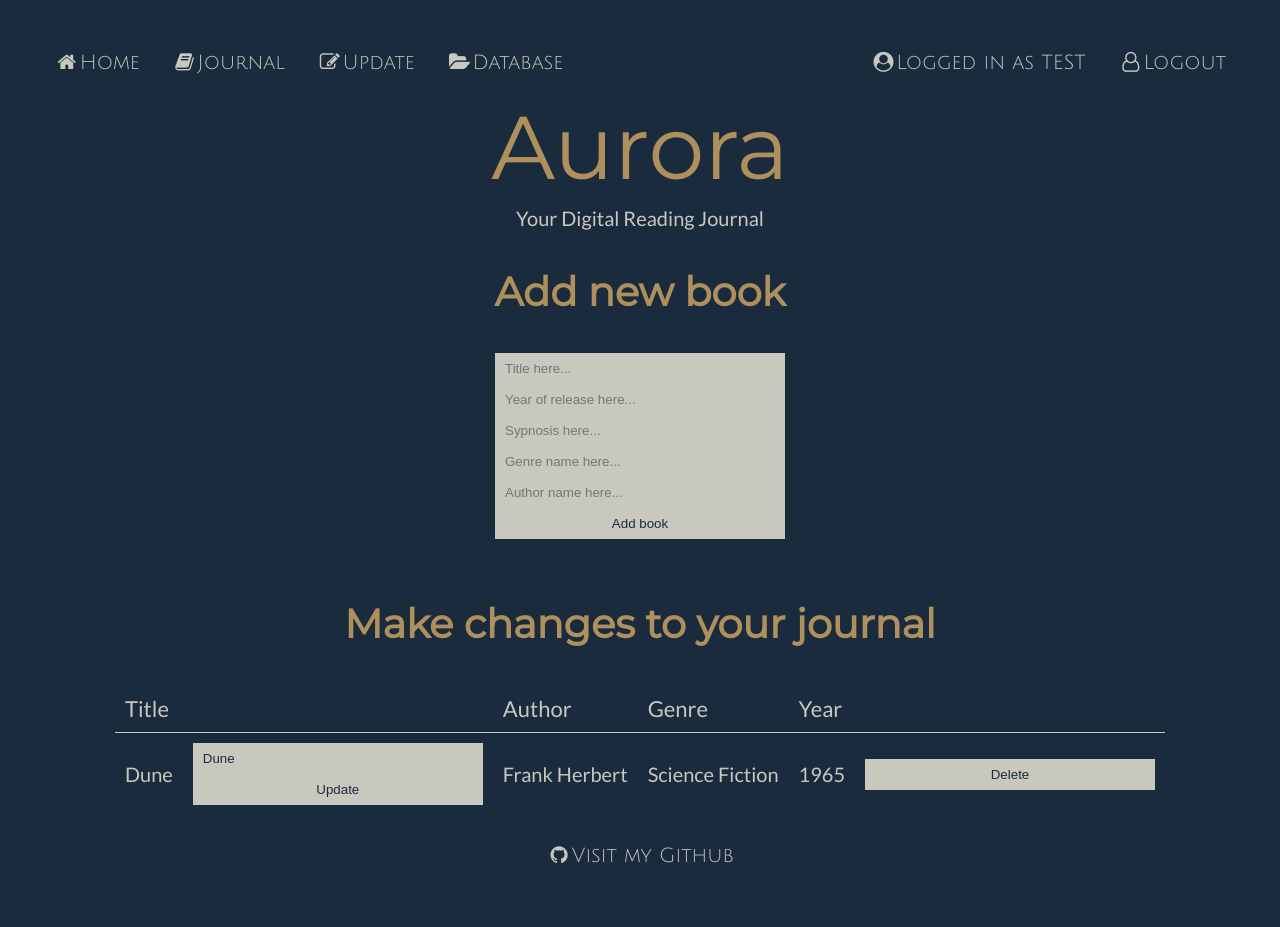
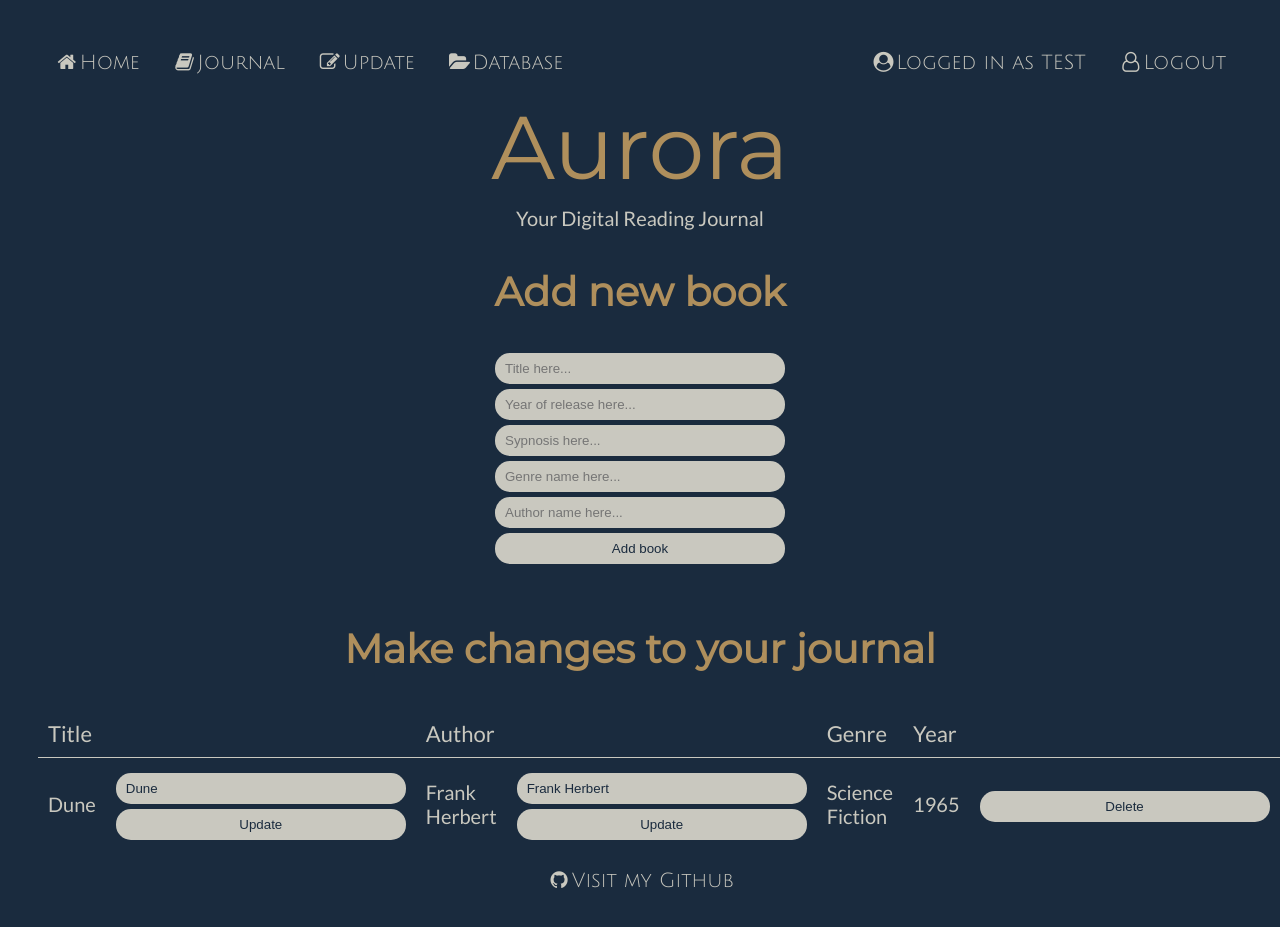
Before and after one commit to StephenHuang17253/aurora, a Flask app: page /update in a window 1280 px wide. After the commit the page ends 888 px from the top, so only its background shows below. Run offline with Flask 2, Linux system fonts and the light colour scheme; a user stored in the database is signed in; data comes from the database, SQL or seed files in the repository.

Commit message:
0.49 - Add border-radius to inputs and buttons
They look so much better now.

```diff
--- a/main.py
+++ b/main.py
@@ -78,6 +78,20 @@ def updatetitle():
         db.session.commit()
     except Exception as e:
         print("Could not update title")
+        print(e)
+    return redirect("/journal")
+
+
+@app.route('/updateauthor', methods=["POST"])
+def updateauthor():
+    try:
+        newauthor = request.form.get("newauthor") #First we request the new author.
+        oldauthor = request.form.get("oldauthor") #Then we look for the old author.
+        author = db.session.query(models.Books).filter_by(authors=oldauthor).first_or_404() #Finds the first author that matches the old author.
+        author.name = newauthor
+        db.session.commit()
+    except Exception as e:
+        print("Could not update author")
         print(e)
     return redirect("/journal")
 
--- a/models.py
+++ b/models.py
@@ -20,7 +20,7 @@ class Books (db.Model):
     __tablename__ = "Books"
     bookid = db.Column(db.Integer, primary_key=True)
     title = db.Column(db.String(80))
-    sypnosis = db.Column(db.String(80))
+    synopsis = db.Column(db.String(80))
     year = db.Column(db.String(80))
 
     authors = db.relationship("Authors", secondary=BooksAuthors, back_populates="books")
--- a/static/styles.css
+++ b/static/styles.css
@@ -24,6 +24,8 @@
     --main-color: #af8f5c;
     --sub-color: #3a506c;
     --text-color: #c9c8bf;
+    --button-color-green: #2E8B57;
+    --button-color-red: #B22222;
     --font-aurora: "Montserrat";
     --font-header: "Montserrat";
     --font-body: "Lato";
@@ -50,6 +52,17 @@ h1 {
     padding: 10px;
 }
 
+h2 {
+    font-family: var(--font-header);
+    color:  var(--main-color) ;
+    padding: 10px;
+}
+
+h3 {
+    font-family: var(--font-header);
+    color:  var(--main-color) ;
+    padding: 10px;
+}
 
 header {
     font-family: var(--font-aurora);
@@ -117,6 +130,8 @@ input {
     box-sizing: border-box;
     margin: auto;
     width: 290px;
+    border-radius: 15px;
+    margin-top: 5px;
 }
 input:focus {
     background-color: var(--main-color);
@@ -124,7 +139,7 @@ input:focus {
 }
 
 input[type=submit]:hover {
-    background-color: var(--sub-color);
+    background-color: var(--button-color-green);
 }
 
 input[type=submit] {
@@ -154,10 +169,6 @@ table {
 
 th, td {
     text-align: left;
-    padding: 10px;
-}
-
-p {
     padding: 10px;
 }
 
@@ -205,21 +216,24 @@ a:active {
 .button {
     transition-duration: 0.25  s;
     cursor: pointer;
+    border-radius: 15px;
+    margin-top: 5px;
 }
 
 .button[value='Add book']:hover{
-    background-color: #2E8B57;
+    background-color: var(--button-color-green);
 }
 
 .button[value=Update]:hover{
-    background-color: #2E8B57;
+    background-color: var(--button-color-green);
 }
 
 .button[value=Delete]:hover{
-    background-color: #B22222;
+    background-color: var(--button-color-red);
 }
 
 footer {
+    padding-top: 20px;
     left: 0;
     bottom: 0;
     width: 100%;
--- a/templates/book.html
+++ b/templates/book.html
@@ -9,8 +9,9 @@
 <a href="/author/{{ book.authors|map(attribute='name')|join(', ') }}">{{ book.authors|map(attribute="name")|join(", ") }}</a>
  and released in the year {{book.year}}.<br>
 
-<br>Sypnosis: {{book.sypnosis}} </br>
-</p>
+<h3>Book Synopsis</h3>
+<p>{{book.synopsis}}</p>
+
 
 
 {% endblock %}
--- a/templates/footer.html
+++ b/templates/footer.html
@@ -1,3 +1,3 @@
 <footer>
-    <p><a href="https://github.com/StephenHuang17253/aurora"><i class="fa fa-fw fa-github"></i>Visit my Github</a></p>
+    <a href="https://github.com/StephenHuang17253/aurora"><i class="fa fa-fw fa-github"></i>Visit my Github</a>
 </footer>
--- a/templates/update.html
+++ b/templates/update.html
@@ -15,7 +15,7 @@
 <table id="editjournal">
     <tr>
         <th colspan = 2>Title</th>
-        <th colspan = 1>Author</th>
+        <th colspan = 2>Author</th>
         <th colspan = 1>Genre</th>
         <th colspan = 2>Year</th>
     </tr>
@@ -28,10 +28,18 @@
             <input type="text" value="{{book.title}}" name="newtitle">
             <input type="submit" class="button" value="Update">
           </form>
+       </td>
+        <td> <a href="/author/{{ book.authors|join(', ', attribute='name') }}">{{ book.authors|map(attribute="name")|join(", ") }}</a></td>
+        <td>
+          <form method="POST" action='/updateauthor' style="display: inline" autocomplete="off">
+            <input type="hidden" value="{{ book.authors|join(', ', attribute='name') }}" name="oldauthor">
+            <input type="text" value="{{ book.authors|join(', ', attribute='name') }}" name="newauthor">
+            <input type="submit" class="button" value="Update">
+          </form>
         </td>
-        <td> <a href="/author/{{ book.authors|map(attribute='name')|join(', ') }}">{{ book.authors|map(attribute="name")|join(", ") }}</a></td>
-        <td> <a href="/genre/{{ book.genres|map(attribute='name')|join(', ') }}">{{ book.genres|map(attribute="name")|join(", ") }}</a></td>
+        <td> <a href="/genre/{{ book.genres|join(', ', attribute='name') }}">{{ book.genres|map(attribute="name")|join(", ") }}</a></td>
         <td>{{ book.year }}</td>
+
         <td>
           <form method="POST" action="/delete" style="display: inline">
             <input type="hidden" value="{{book.title}}" name="title">
```
Also changed, not shown: journal.db.
